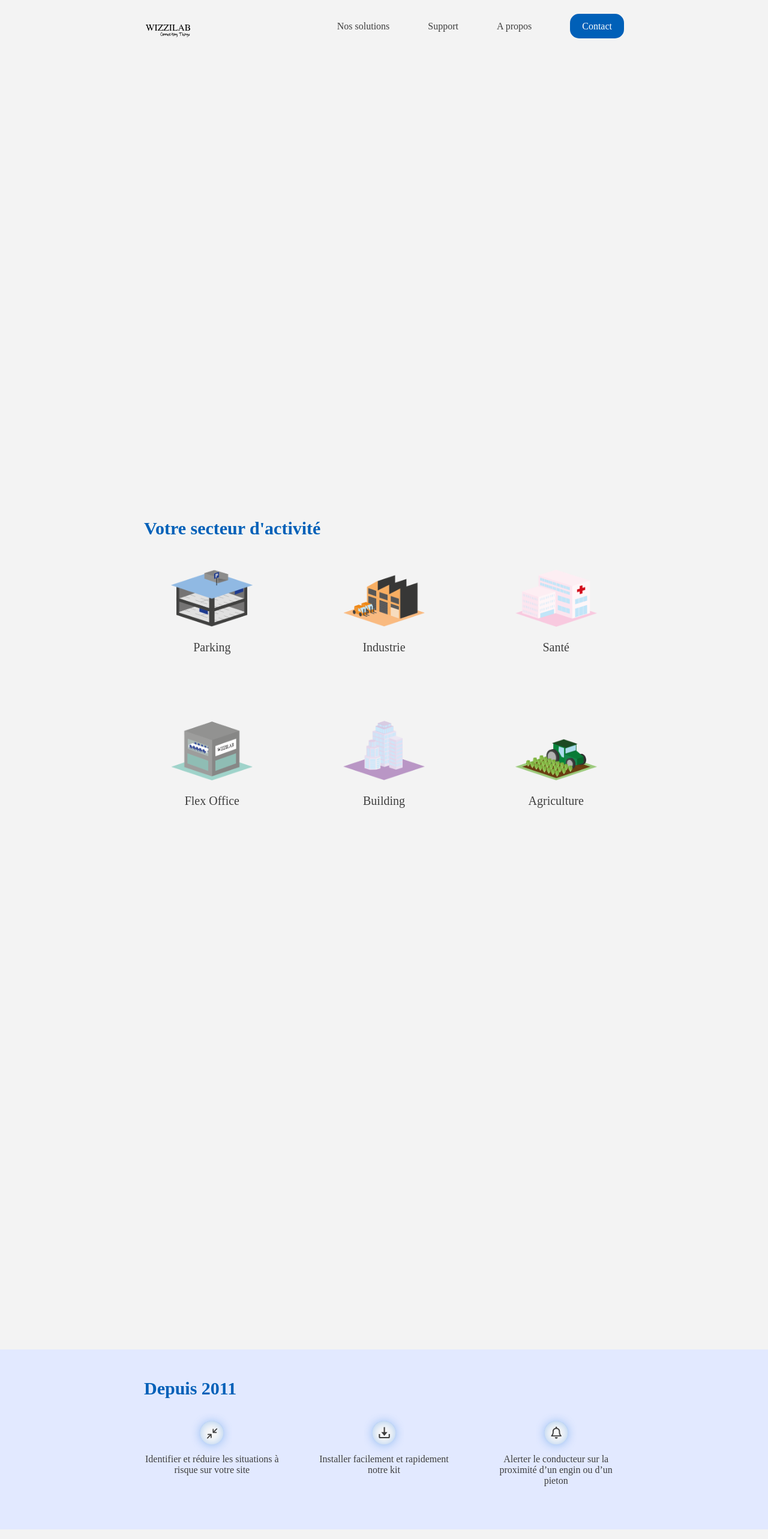
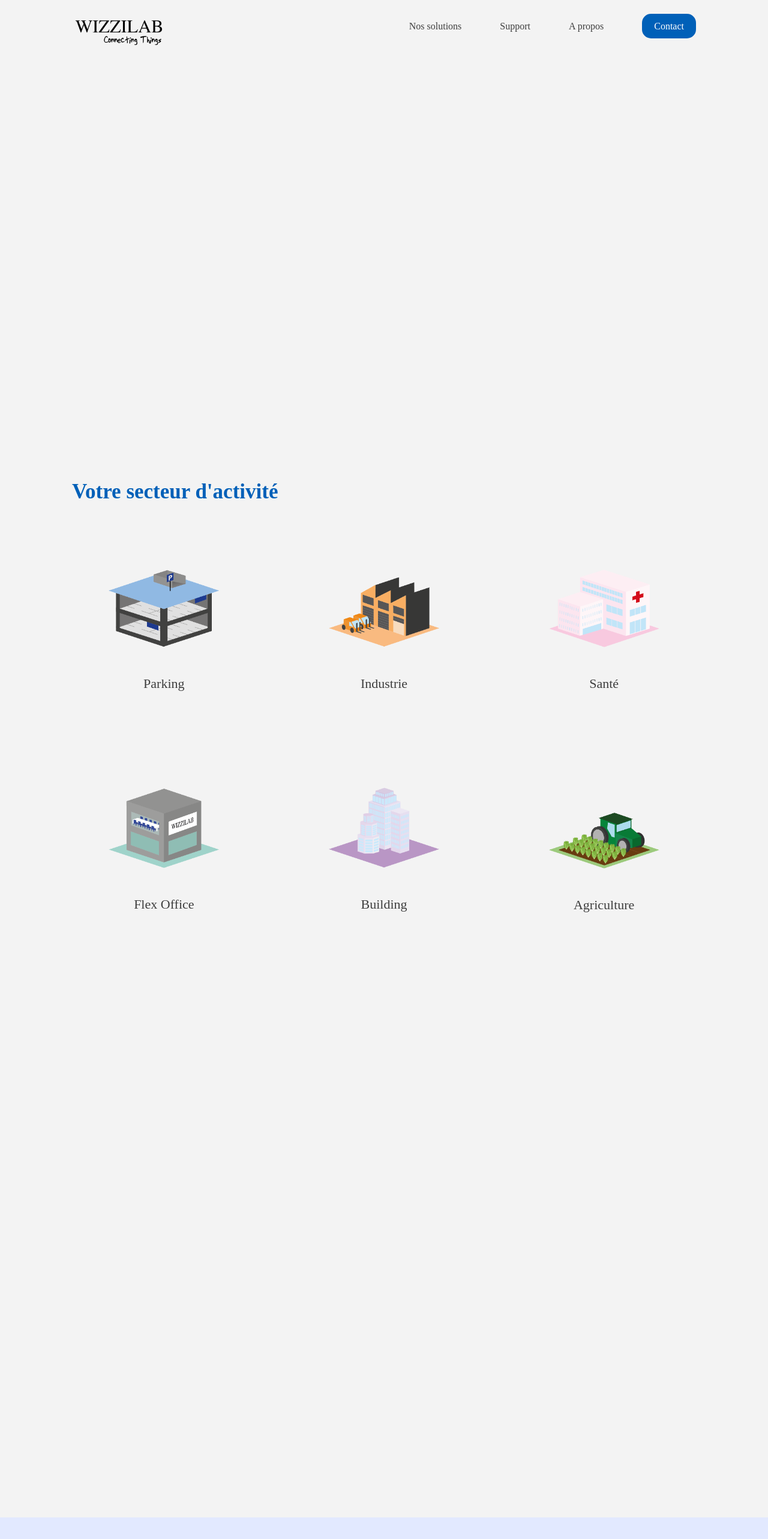
Before and after one commit to Laurading/wizzilab-website, a Next.js app: page / in a window 1280 px wide. Shown: the top 2566 px of the page at 60% size. Built offline with nearby package versions, Linux system fonts and the light colour scheme.

Commit message:
change h2/h3/h4/h5 and others update

```diff
--- a/components/Secteurs.js
+++ b/components/Secteurs.js
@@ -5,12 +5,12 @@ const Secteurs = () => {
     const [active, setActive] = useState(null);
     return (
         <section className='margin'>
-            <h2>Votre secteur d'activité</h2>
+            <h3>Votre secteur d'activité</h3>
             <div className='content-col'>
                 {secteurs.secteurs.map(secteur => (
                     <div onClick={(() => setActive(secteur))} className={`${active != null ? 'column-6' : 'column-3'} ${active === '1' ? 'selected' : ''} secteurs-cards`}>
                         <img src={secteur.image} />
-                        <h3>{secteur.name}</h3>
+                        <h4>{secteur.name}</h4>
                     </div>
                 ))}
                 <div className='content-col'>
@@ -26,7 +26,7 @@ const Secteurs = () => {
                         <>
                             <div className='column-2'>
                                 <div>
-                                    <h2>{active.name}</h2>
+                                    <h3>{active.name}</h3>
                                     <p>{active.content}</p>
                                     <div className='savoirplus-content'>
                                         <a className='ensavoirplus-button'>En savoir plus</a>
--- a/pages/_app.js
+++ b/pages/_app.js
@@ -1,6 +1,7 @@
 import '../styles/setup.scss'
 import '../styles/main.scss'
 import '../styles/header.scss'
+import '../styles/responsive.scss'
 
 function MyApp({ Component, pageProps }) {
   return <Component {...pageProps} />
--- a/pages/index.js
+++ b/pages/index.js
@@ -15,7 +15,7 @@ export default function Home() {
       </section>
       <section className='lavender-bg'>
         <div className='margin'>
-          <h2>Depuis 2011</h2>
+          <h3>Depuis 2011</h3>
           <div className='content-col'>
             <div className='column-3'>
               <img className='picto' src='/img/pictos/u-guard/1.svg' />
--- a/styles/header.scss
+++ b/styles/header.scss
@@ -12,8 +12,7 @@ header {
 }
 
 header img {
-    width: 10%;
-    height: 10%;
+    width: 15%;
 }
 
 header nav {
--- a/styles/main.scss
+++ b/styles/main.scss
@@ -14,6 +14,8 @@ body {
 
 .lavender-bg {
     background-color: var(--lavenderColor);
+    padding-top: 64px;
+    margin: 120px 0;
 
 }
 .anim {
@@ -43,7 +45,7 @@ body {
     width: calc((var(--sectionWidth) - 120px)/3);
     text-align: center;
     align-items: center;
-    padding-bottom: 64px ;
+    margin: 40px 0 ;
      img {
          width: 60%;
          display: block;
@@ -53,9 +55,8 @@ body {
     .picto {
         width: 30%;
     }
-    h3 {
-        margin: 16px 0;
-        padding: 3% 0;
+    h4 {
+        padding: 48px 0;
     }
 }
 
@@ -88,9 +89,8 @@ body {
         margin-left: auto;
         margin-right: auto;
     }
-    h3 {
-        margin: 16px 0;
-        padding: 3% 0;
+    h4 {
+        padding: 16px 0;
         font-size: 16px;
     }
     &:hover {
--- /dev/null
+++ b/styles/responsive.scss
@@ -0,0 +1,21 @@
+@media only screen and (max-width : 1500px) {
+    :root {
+        --margin : 120px;
+      }
+
+}
+
+
+
+@media only screen and (max-width : 1200px) {
+    :root {
+        --margin : 80px;
+      }
+
+}
+
+@media only screen and (max-width : 900px) {
+    :root {
+        --margin : 40px;
+      }
+}
--- a/styles/setup.scss
+++ b/styles/setup.scss
@@ -50,43 +50,42 @@ h1 {
   font-size: 38px;
 }
 
-h2 {
+h3 {
   font-family: 'Lexend';
   font-weight: 700;
   color: var(--denimColor);
-  font-size: 30px;
-  padding: 48px 0 24px 0;
-  margin-top: 16px;
-}
-
-h3 {
-  font-family: 'Lexend';
-  font-weight: 500;
-  color: var(--onyxColor);
-  font-size: 20px;
+  font-size: 35px;
+  padding-bottom: 32px;
 }
 
 h4 {
   font-family: 'Lexend';
+  font-weight: 500;
+  color: var(--onyxColor);
+  font-size: 22px;
+}
+
+h5 {
+  font-family: 'Lexend';
   font-weight: 700;
   color: var(--onyxColor);
-  font-size: 18px;
+  font-size: 20px;
   margin: 48px 0 24px;
 }
 
 p {
   font-family: 'Lexend';
-  font-weight: 300;
+  font-weight: 400;
   color: var(--onyxColor);
-  font-size: 16px;
+  font-size: 18px;
   margin-bottom: 8px;
 }
 
 li {
   font-family: 'Lexend';
-  font-weight: 300;
+  font-weight: 400;
   color: var(--onyxColor);
-  font-size: 16px;
+  font-size: 18px;
   margin-bottom: 8px;
   margin-left: 16px;
 }
```
Also changed, not shown: pages/savoir-faire.js (added, +13 -0 lines), pages/u-guard.js (+7 -7 lines), pages/wizzipark.js (+7 -7 lines), pages/wolt.js (+7 -7 lines).
